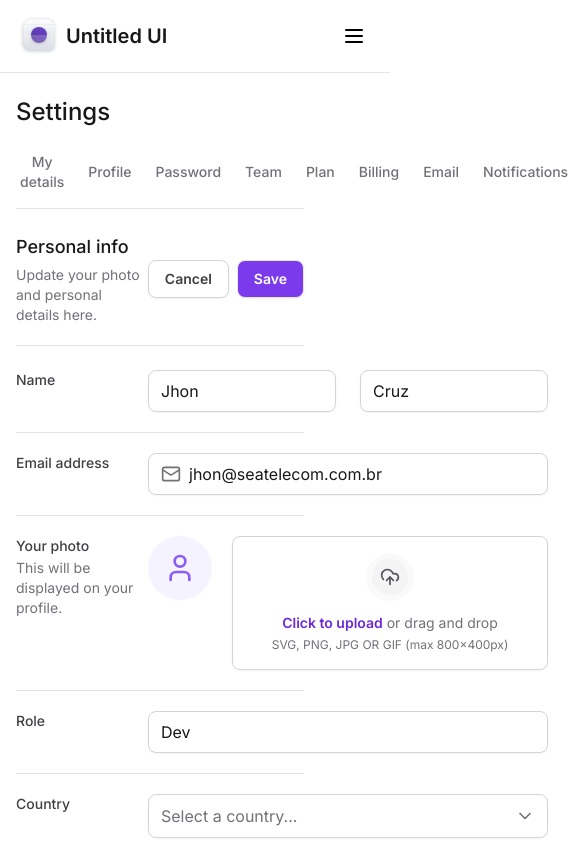
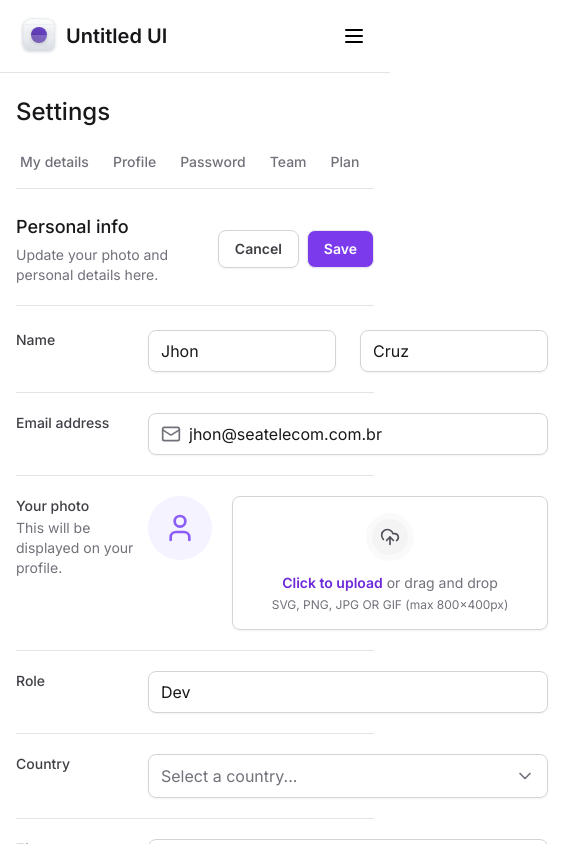
Before and after one commit to jaomuro/training-tailwindcss, a Next.js app: page / in a window 390 px wide. Shown: the top 844 px of the page, 585 px wide, since content can reach past the window. Built offline with nearby package versions, Linux system fonts and the light colour scheme.

Commit message:
Adiciona scroll horizontal nas tabs

```diff
--- a/package.json
+++ b/package.json
@@ -11,6 +11,7 @@
   "dependencies": {
     "@formkit/auto-animate": "^0.8.1",
     "@radix-ui/react-collapsible": "^1.0.3",
+    "@radix-ui/react-scroll-area": "^1.0.5",
     "@radix-ui/react-select": "^2.0.0",
     "@radix-ui/react-tabs": "^1.0.4",
     "framer-motion": "^11.0.6",
--- a/src/app/layout.tsx
+++ b/src/app/layout.tsx
@@ -18,9 +18,9 @@
   return (
     <html lang="en" className="antialiased">
       <body className={inter.className}>
-      <div  className="min-h-screen grid grid-cols-app">
+      <div  className="min-h-screen lg:grid  lg:grid-cols-app">
         <Sidebar></Sidebar>
-        <main className="px-4 pb-12 pt-24 lg:col-start-2 lg:px-8 lg:pt-8">
+        <main className="px-4 pb-12 pt-24 lg:col-start-2 lg:px-8 lg:pt-8 max-wscree">
         {children}
         </main>
       </div>
--- a/src/app/page.tsx
+++ b/src/app/page.tsx
@@ -13,8 +13,6 @@
       <>
       <h1 className="font-medium text-zinc-900 text-2xl">Settings</h1>
       <SettingsTabs />
-
-
 
       <div className='mt-6  flex flex-col'>
 
--- a/src/components/SetteingsTabs.tsx/TabItem.tsx
+++ b/src/components/SetteingsTabs.tsx/TabItem.tsx
@@ -13,7 +13,7 @@
 export function TabItem({value, title, isSelected=false}: TabItemProps) {
     return(
         <Tabs.Trigger className='group relative px-1 pb-4 text-sm font-medium text-zinc-500 hover:text-violet-700 data-[state=active]:text-violet-700 outline-none' value={value}>
-        <span className='group-focus-visible:ring-2 group-focus-visible:rounded group-focus-visible:ring-violet-400 group-focus-visible:ring-offset-4 '>{title}</span>
+        <span className='whitespace-nowrap group-focus-visible:ring-2 group-focus-visible:rounded group-focus-visible:ring-violet-400 group-focus-visible:ring-offset-4 '>{title}</span>
 
         {isSelected && (
             <motion.div layoutId='activeTab' className='absolute left-0 right-0 h-0.5 bg-violet-700 -bottom-px'/>
--- a/src/components/SetteingsTabs.tsx/index.tsx
+++ b/src/components/SetteingsTabs.tsx/index.tsx
@@ -3,12 +3,15 @@
 import * as Tabs from '@radix-ui/react-tabs';
 import { TabItem } from './TabItem';
 import { useState } from 'react';
+import * as ScrollArea from '@radix-ui/react-scroll-area';
 
 export function SettingsTabs() {
     const [currentTab, SetCurrentTab] = useState('my-value')
 
     return(
         <Tabs.Root value={currentTab} onValueChange={SetCurrentTab}>
+            <ScrollArea.Root type='scroll' className='w-full'>
+                <ScrollArea.Viewport className='w-full overflow-x-scroll'>
                     <Tabs.List className='mt-6 flex w-full items-center gap-4 border-b border-zinc-200 '>
                         <TabItem value='my-value1' title='My details' isSelected={currentTab === 'my-value1'} />
                         <TabItem value='my-value2' title='Profile' isSelected={currentTab === 'my-value2'} />
@@ -21,6 +24,11 @@
                         <TabItem value='my-value9' title='Integrations' isSelected={currentTab === 'my-value9'} />
                         <TabItem value='my-value10' title='API' isSelected={currentTab === 'my-value10'} />
                     </Tabs.List>
+                </ScrollArea.Viewport>
+                <ScrollArea.Scrollbar className='flex h-0.5 translate-y-1.5 touch-none select-none flex-col bg-zinc-100' orientation='horizontal'>
+                    <ScrollArea.Thumb className='relative flex-1 rounded-lg bg-zinc-300' />
+                </ScrollArea.Scrollbar>
+            </ScrollArea.Root>
         </Tabs.Root>
     )
 }
```
Also changed, not shown: 1 other file (tests, documents, lock files or other folders). Lines whose indentation alone changed are shown as unchanged.
